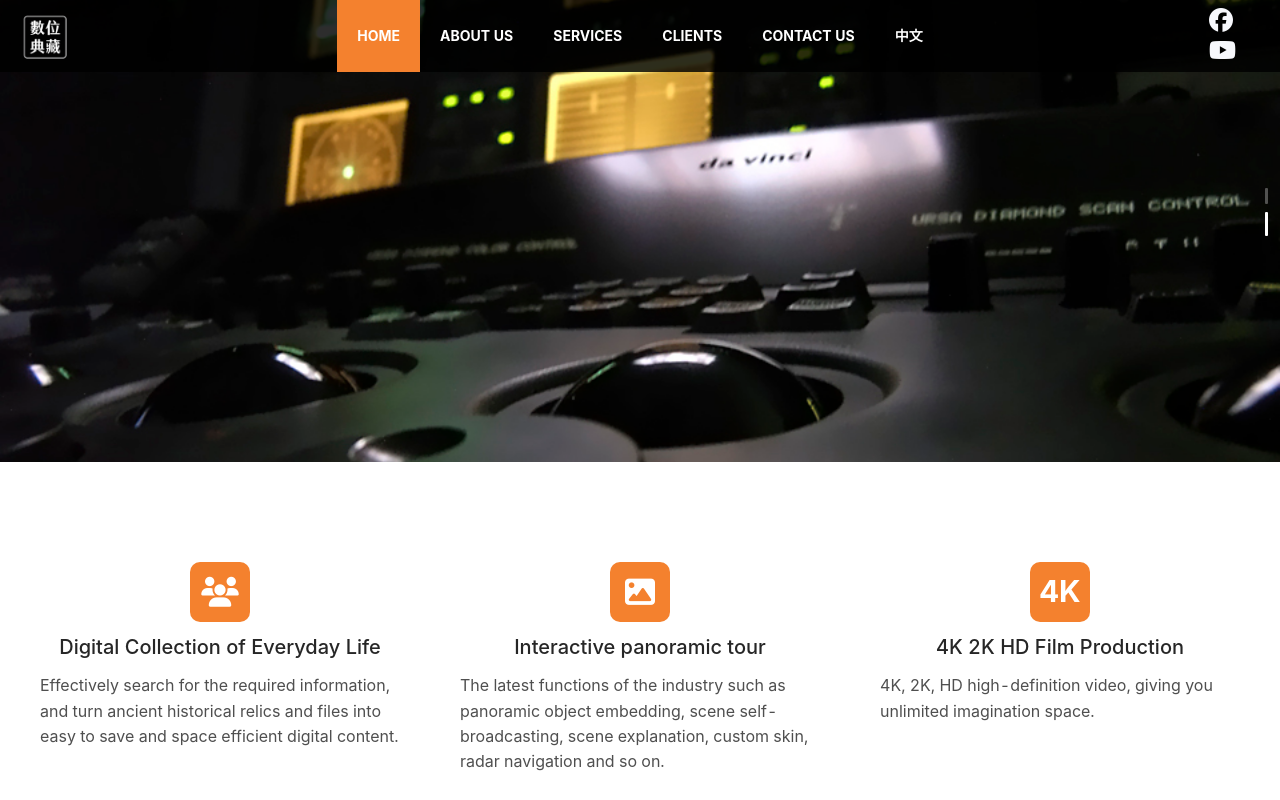
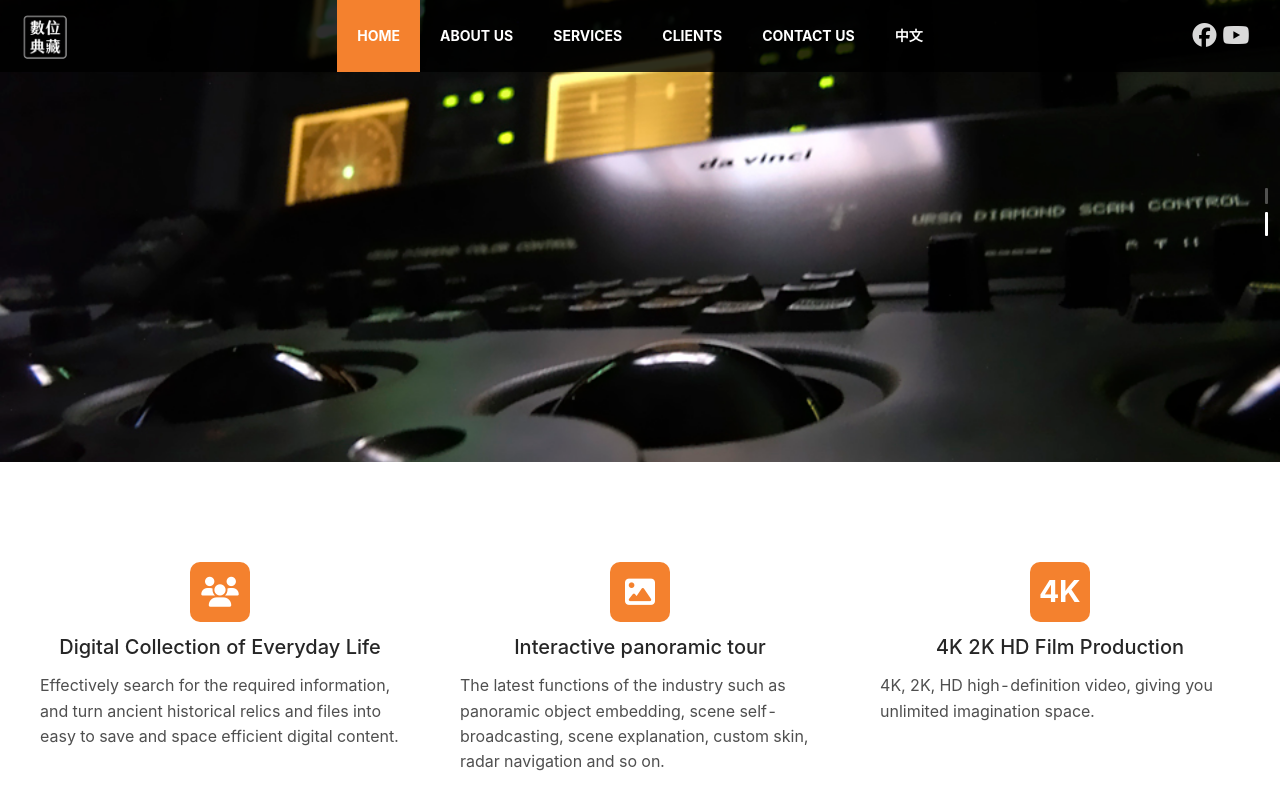
Before and after one commit to serpient/goodspeed-en, a React (Create React App) app: page / in a window 1280 px wide. Shown: the top 800 px of the page. Built offline with nearby package versions, Linux system fonts and the light colour scheme.

Commit message:
Make social logos horizontal

```diff
--- a/src/UI/Header.scss
+++ b/src/UI/Header.scss
@@ -23,15 +23,18 @@
 
   .social--container {
     display: grid;
-    grid-template-columns: 1fr;
-    grid-template-rows: repeat(2, 30px);
+    grid-template-columns: repeat(2, 30px);
+    grid-template-rows: 1fr;
     align-self: center;
     .contact-info--facebook,
     .contact-info--youtube {
-      color: $grey-100 !important;
+      color: $grey-200 !important;
       font-size: 24px;
       align-self: center;
       padding: 0px 0px !important;
+      i {
+        color: $grey-400;
+      }
     }
   }
 
```
